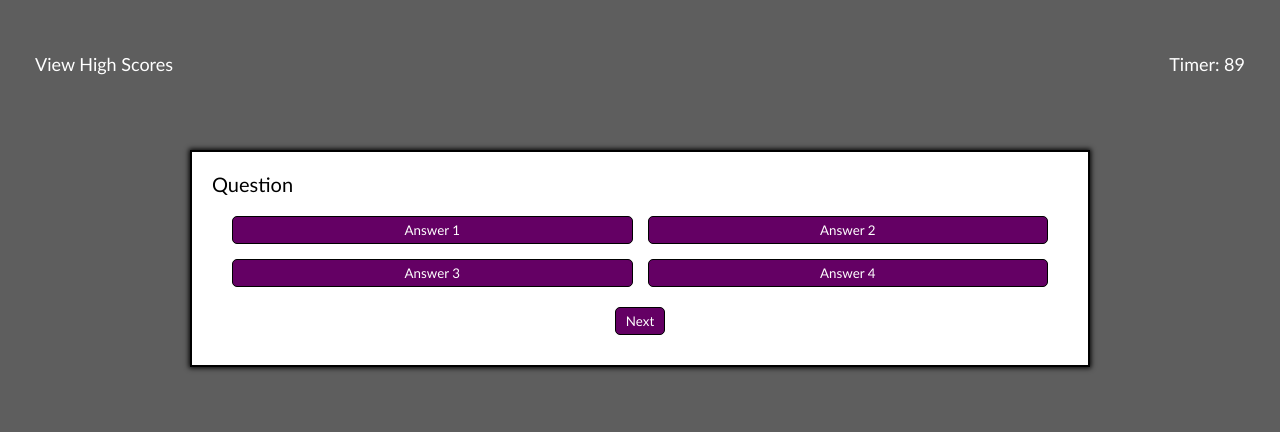
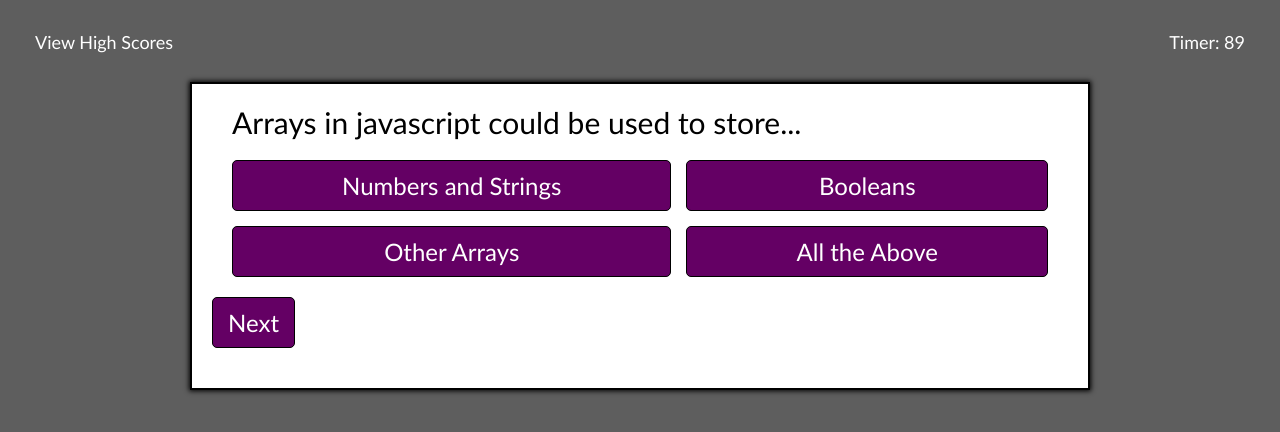
Before and after one commit to Wittywhitaker14/Quiz-Game, a plain HTML site: page index.html in a window 1280 px wide. Both pictures are taken after a click on the button "Start". Drawn offline with Linux system fonts and the light colour scheme.

Commit message:
Adding in the answer buttons and data tied to them when clicked

```diff
--- a/index.html
+++ b/index.html
@@ -24,6 +24,7 @@
                 <button class="btn">Answer 3</button>
                 <button class="btn">Answer 4</button>
             </div>
+            <button id="next-btn" class="next btn">Next</button>
         </div>
         <div class="control-btns">
             <div id="quiz" class="hide">
@@ -33,7 +34,6 @@
                 </div>
             </div>
             <button id="start-btn" class="start btn">Start</button>
-            <button id="next-btn" class="next btn">Next</button>
         </div>
     </div>
 </body>
--- a/script.js
+++ b/script.js
@@ -1,14 +1,17 @@
 // Setting up the variables
 var timerEl = document.getElementById('countdown')
 var startBtn = document.getElementById('start-btn')
+var nextBtn = document.getElementById('next-btn')
 var quiz = document.getElementById('quiz')
 var questionContainerEl = document.getElementById('question-container')
 var shuffleQuestions, currentQuestion
-
+var questionEl = document.getElementById('question')
+var answerEl = document.getElementById('answer-btns')
 
 startBtn.addEventListener('click', startQuiz)
 
 // The Functions
+
 
 function quizText() {
     quiz.classList.remove('hide')
@@ -32,28 +35,51 @@ function countdown() {
             timerEl.textContent = 'Timer: ' + timeLeft;
             timeLeft--;
         } else {
-            timerEl.textContent = '';
+            timerEl.textContent = 'Timer: 0';
             clearInterval(timeInterval);
         }
     }, 1000);
 }
 
 function nextQuestion () {
+    reset()
+    showQuestion(shuffleQuestions[currentQuestion])
+}
 
+function showQuestion(question) {
+    questionEl.innerText = question.question
+    question.answer.forEach(answer => {
+       var button = document.createElement('button')
+       button.innerText = answer.text
+       button.classList.add('btn')
+       if (answer.correct) {
+           button.dataset.correct = answer.correct
+       }
+       button.addEventListener('click', answer)
+       answerEl.appendChild(button)
+    });
+}
+
+function reset() {
+    nextBtn.classList.remove('hide')
+    while (answerEl.firstChild){
+        answerEl.removeChild(answerEl.firstChild)
+    }
 }
 
 function answer () {
-
 }
 
 // The Questions
 
 var questions = [
     {
-        question: '',
+        question: 'Arrays in javascript could be used to store...',
         answer: [
-            {text:'', correct: true},
-            {text: '', correct: false}
+            {text: 'Numbers and Strings', correct: false},
+            {text: 'Booleans', correct: false},
+            {text: 'Other Arrays', correct: false},
+            {text: 'All the Above', correct: true}
         ]
     }
 ]
--- a/styles.css
+++ b/styles.css
@@ -16,7 +16,7 @@ body {
 }
 
 body p {
-    font-size: 16.5px;
+    font-size: 22px;
 }
 
 body h2 {
@@ -60,7 +60,8 @@ header a {
 }
 
 .question-section {
-    font-size: 20px;
+    font-size: 30px;
+    padding: 0 20px;
 }
 
 .btn-grid {
@@ -71,24 +72,18 @@ header a {
 }
 
 .btn {
-    padding: 5px 10px;
+    padding: 10px 15px;
     background-color: rgb(100, 0, 100);
     color: white;
     border: solid 1px black;
     border-radius: 5px;
+    font-size: 1.5rem;
 }
 
 .btn:hover {
     opacity: 60%;
 }
 
-.start .next {
-    padding: 5px;
-    margin: 10px;
-    display: flex;
-    font-weight: bold;
-    padding: 5px;
-}
 
 .control-btns {
     display: flex;
@@ -98,6 +93,14 @@ header a {
     margin: 10px;
 }
 
+.start .next {
+    padding: 5px;
+    margin: 10px;
+    display: flex;
+    font-weight: bold;
+    padding: 20px;
+}
+
 .hide {
     display: none;
 }
```
